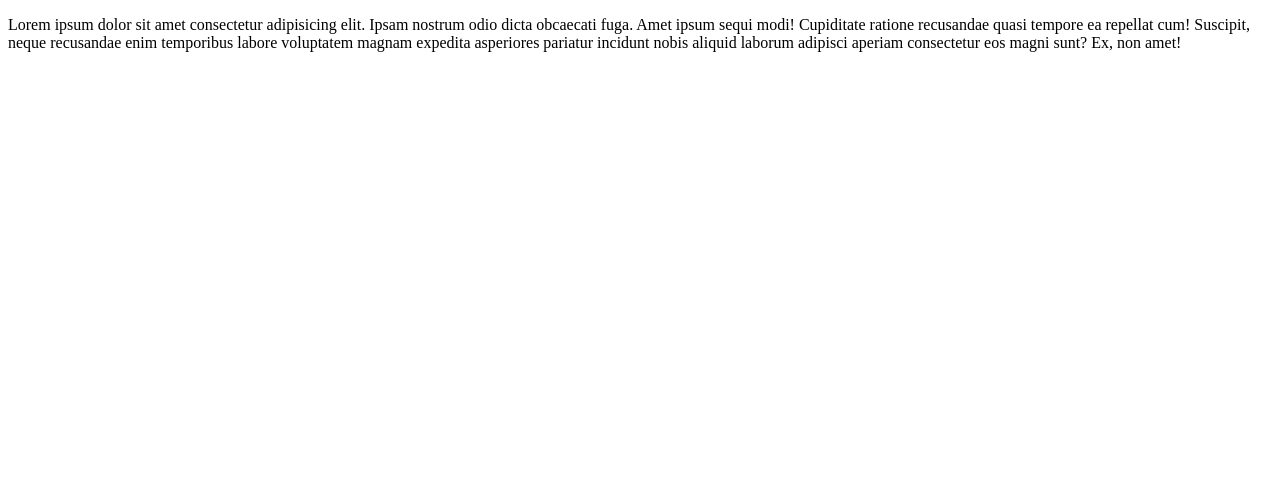
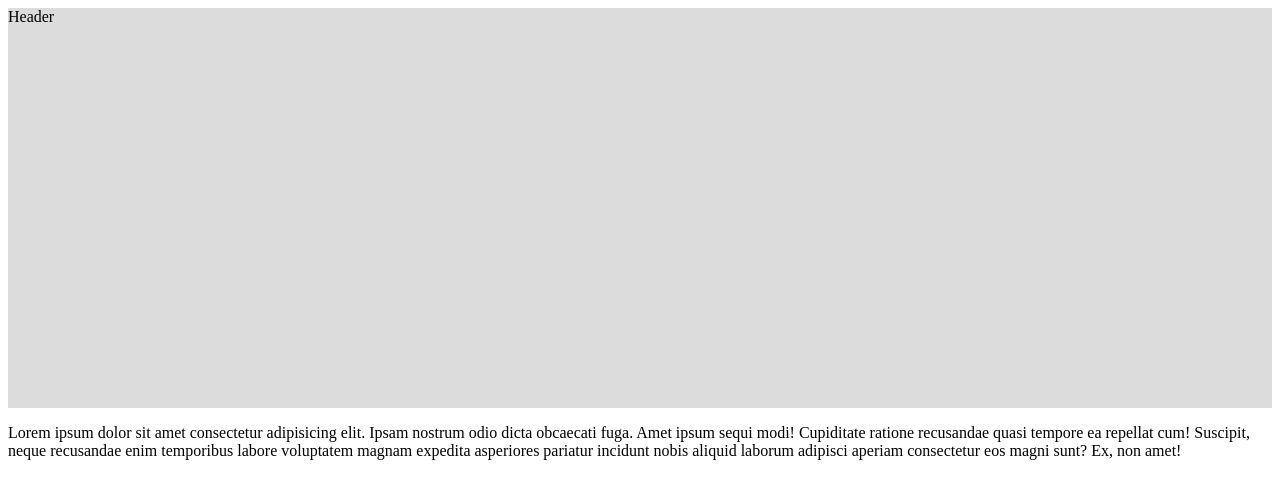
Before and after one commit to Chuy210/sesiontresomar, a plain HTML site: page index.html in a window 1280 px wide. Drawn offline with Linux system fonts and the light colour scheme.

Commit message:
cambios a header

```diff
--- a/index.html
+++ b/index.html
@@ -7,8 +7,8 @@
     <link rel="stylesheet" href="style.css">
 </head>
 <body>
-    <header>
-        <nav></nav>
+    <header class="container-header">
+        <nav>Header</nav>
     </header>
 <main></main>
 <section>
--- a/style.css
+++ b/style.css
@@ -0,0 +1,5 @@
+.container-header{
+    width: 100%;
+    height: 400px;
+    background-color: gainsboro;
+}
```
